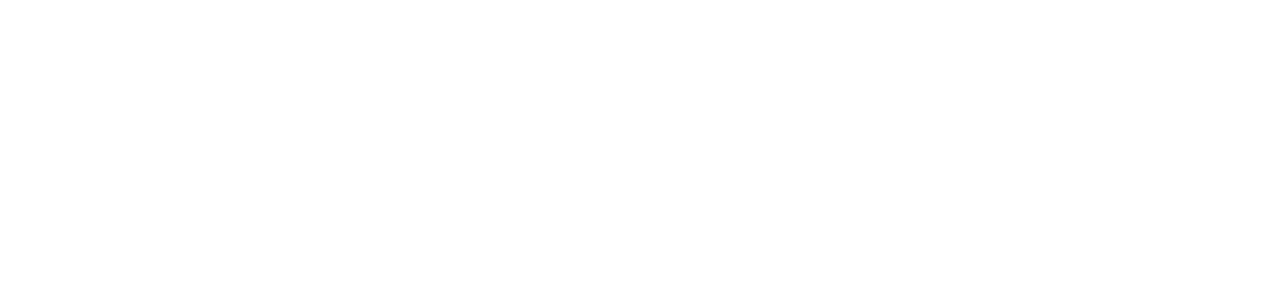
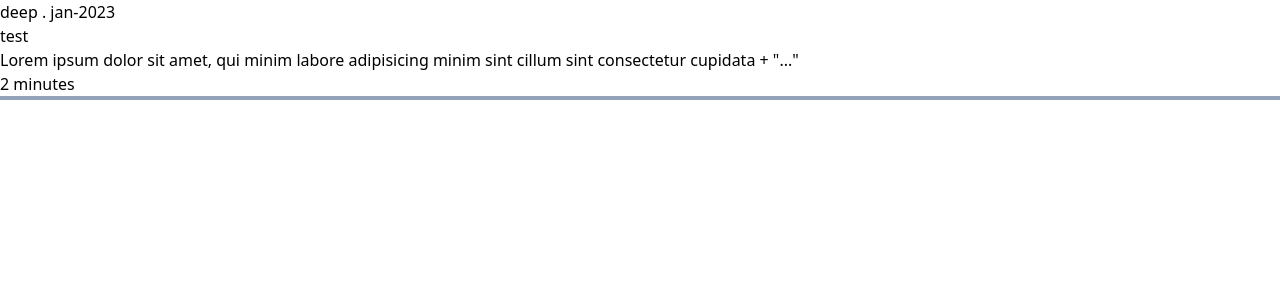
Before and after one commit to Deepjyoti-Sarmah/cohot-2, a React (Vite) app in the folder week-12/medium/frontend/: page /blogs in a window 1280 px wide. Before the commit this address had no page. Shown: the top 300 px of the page. Built offline with nearby package versions, Linux system fonts and the light colour scheme.

Commit message:
blog page

```diff
--- a/week-12/medium/frontend/src/App.tsx
+++ b/week-12/medium/frontend/src/App.tsx
@@ -1,7 +1,7 @@
 import { BrowserRouter, Route, Routes } from "react-router-dom"
 import Signup from "./pages/Signup"
 import Signin from "./pages/Signin"
-import Blog from "./pages/Blog"
+import Blog from "./pages/Blogs"
 
 function App() {
 
@@ -10,7 +10,7 @@
       <Routes>
         <Route path="signup" element={<Signup />}/>
         <Route path="signin" element={<Signin />}/>
-        <Route path="blog/:id" element={<Blog />}/>
+        <Route path="blogs" element={<Blog />}/>
       </Routes>
     </BrowserRouter>
   )
--- /dev/null
+++ b/week-12/medium/frontend/src/components/BlogCard.tsx
@@ -0,0 +1,28 @@
+interface BlogCardProps {
+  authorName: string;
+  title: string,
+  content: string,
+  publishedDate: string
+}
+
+const BlogCard = ({authorName, title, content, publishedDate}: BlogCardProps) => {
+  return (
+    <div>
+      <div>
+        <div>{authorName} . {publishedDate}</div>
+      </div>
+      <div>{title}</div>
+      <div>
+        {content.slice(0,100)} + "..."
+      </div>
+      <div>
+        {`${Math.ceil(content.length/100)} minutes`}
+      </div>
+      <div className="bg-slate-400 h-1 w-full">
+
+      </div>
+    </div>
+  )
+}
+
+export default BlogCard
--- a/week-12/medium/frontend/src/components/Quote.tsx
+++ b/week-12/medium/frontend/src/components/Quote.tsx
@@ -1,7 +1,7 @@
 
 const Quotes = () => {
   return (
-    <div className="bg-slate-200 h-screen flex justify-center flex-col">
+    <div className=" h-screen flex justify-center flex-col">
         <div className="flex justify-center">
             <div className="max-w-lg">
                 <div className="text-3xl font-bold">
--- a/week-12/medium/frontend/src/pages/Blog.tsx
+++ /dev/null
@@ -1,7 +0,0 @@
-const Blog = () => {
-  return (
-    <div>Blog</div>
-  )
-}
-
-export default Blog
--- /dev/null
+++ b/week-12/medium/frontend/src/pages/Blogs.tsx
@@ -0,0 +1,16 @@
+import BlogCard from "@/components/BlogCard"
+
+const Blogs = () => {
+  return (
+    <div>
+      <BlogCard
+        authorName="deep"
+        title="test"
+        content="Lorem ipsum dolor sit amet, qui minim labore adipisicing minim sint cillum sint consectetur cupidatat."
+        publishedDate="jan-2023"
+      />
+    </div>
+  )
+}
+
+export default Blogs
--- a/week-12/medium/frontend/src/pages/Signin.tsx
+++ b/week-12/medium/frontend/src/pages/Signin.tsx
@@ -8,7 +8,7 @@
       <div>
         <Auth type="signin"/>
       </div>
-      <div className="hidden lg:block bg-gray-50">
+      <div className="hidden lg:block ">
         <Quotes />
       </div>
     </div>
--- a/week-12/medium/frontend/src/pages/Signup.tsx
+++ b/week-12/medium/frontend/src/pages/Signup.tsx
@@ -7,7 +7,7 @@
       <div>
         <Auth type="signup" />
       </div>
-      <div className="hidden lg:block bg-gray-50">
+      <div className="hidden lg:block bg-slate-100">
         <Quotes />
       </div>
     </div>
```
